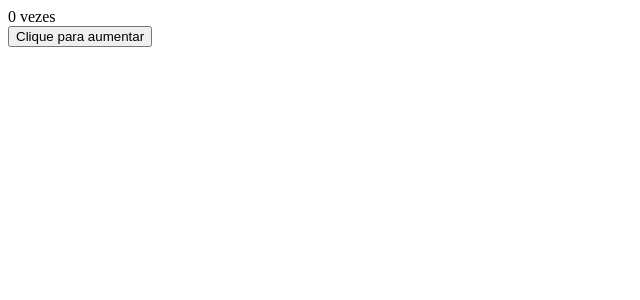
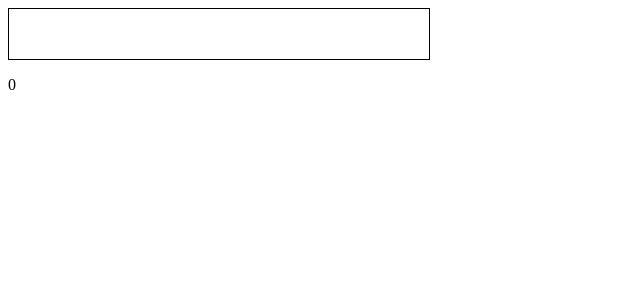
Before and after one commit to samara-maia/-Full-Stack-Development-QA, a React (Create React App) app in the folder 18 - react1/: page / in a window 1280 px wide. Shown: the top 300 px of the page, without its empty margins (0-640 px from the left). Built offline with nearby package versions, Linux system fonts and the light colour scheme.

Commit message:
aula 10 Campo de Input

```diff
--- a/18 - react1/src/App3.js
+++ b/18 - react1/src/App3.js
@@ -1,16 +1,24 @@
 import React, { useState } from 'react'
 import styled from 'styled-components'
 
+const Input = styled.input`
+  width: 400px;
+  height: 30px;
+  font-size: 16px;
+  padding: 10px;
+  border: 1px solid #000;
+`
+
 function App() {
-  const [contagem, setContagem] = useState(0)
+  const [texto, setTexto] = useState('')
+  const handleInput = e => {
+    setTexto(e.target.value)
+  }
 
-  const botaoAction = () => {
-    setContagem(contagem + 1)
-  }
   return (
     <>
-      <div>{contagem} vezes</div>
-      <button onClick={botaoAction}>Clique para aumentar</button>
+      <Input type="text" value={texto} onChange={handleInput} />
+      <p>{texto.length}</p>
     </>
   )
 }
```
